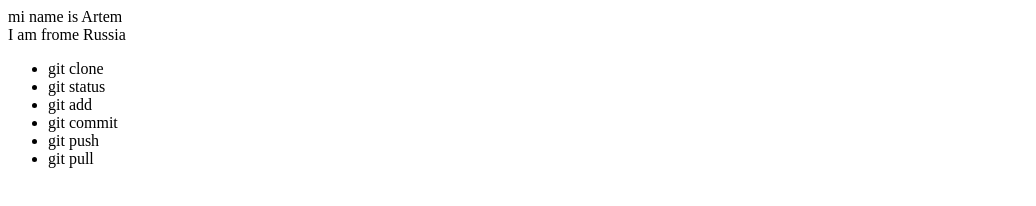
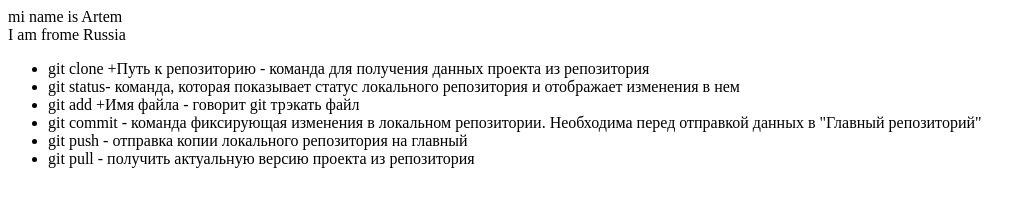
Before and after one commit to ViolentFox24/git-repository-01, a plain HTML site: page index.html in a window 1280 px wide. Shown: the whole page, without its empty margins (0-1036 px from the left). Drawn offline with Linux system fonts and the light colour scheme.

Commit message:
add explanatory comment html

```diff
--- a/index.html
+++ b/index.html
@@ -6,11 +6,11 @@
 </div>
 <div>
     <ul>
-        <li> git clone</li>
-        <li> git status </li>
-        <li> git add </li>
-        <li> git commit </li>
-        <li> git push </li>
-        <li> git pull </li>
+        <li> git clone +Путь к репозиторию - команда для получения данных проекта из репозитория</li>
+        <li> git status- команда, которая показывает статус локального репозитория и отображает изменения в нем </li>
+        <li> git add +Имя файла - говорит git трэкать файл </li>
+        <li> git commit - команда фиксирующая изменения в локальном репозитории. Необходима перед отправкой данных в "Главный репозиторий" </li>
+        <li> git push - отправка копии локального репозитория на главный</li>
+        <li> git pull - получить актуальную версию проекта из репозитория </li>
     </ul>
 </div>
```
